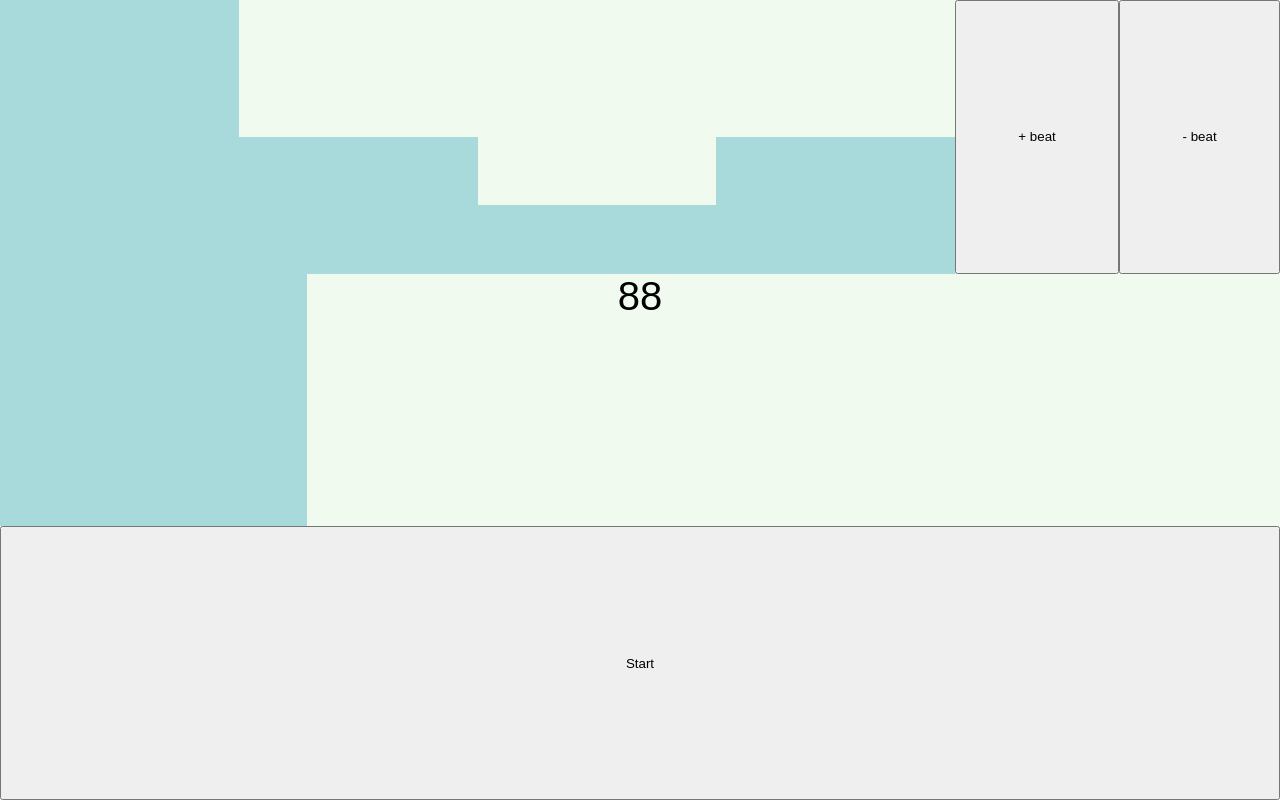
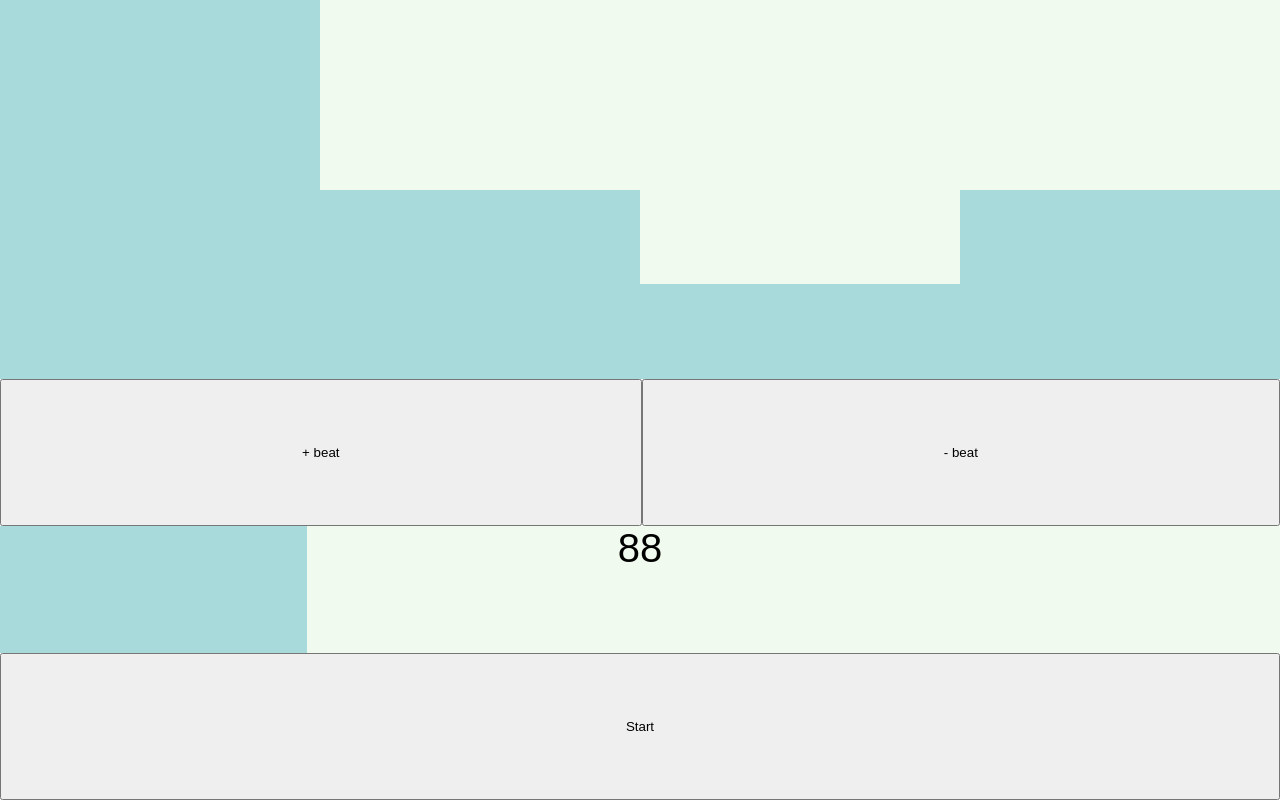
Before and after one commit to willthefirst/metronome, a React (Create React App) app: page / in a window 1280 px wide. Built offline with nearby package versions, Linux system fonts and the light colour scheme.

Commit message:
added Row component

```diff
--- a/public/index.html
+++ b/public/index.html
@@ -3,7 +3,7 @@
   <head>
     <meta charset="utf-8" />
     <link rel="icon" href="%PUBLIC_URL%/favicon.ico" />
-    <meta name="viewport" content="width=device-width, initial-scale=1" />
+    <meta name="viewport" content="width=device-width, initial-scale=1, user-scalable=no" />
     <meta name="theme-color" content="#000000" />
     <meta
       name="description"
--- a/src/Metronome/BPM.tsx
+++ b/src/Metronome/BPM.tsx
@@ -12,19 +12,8 @@ type BPMProps = {
 	handleChange: Function;
 };
 
-function keepInRange(num: number, min: number, max: number): number {
-	if (num < min) {
-		return min;
-	}
-	if (num > max) {
-		return max;
-	}
-	return num;
-}
-
 function BPM({ className, value, min, max, handleChange }: BPMProps) {
 	return (
-		<div className={layout.row}>
 		<div className={cx(layout.flexCenter, layout.left)}>
 			<span className={style.numDisplay}>{value}</span>
 			<InputRange
@@ -35,7 +24,6 @@ function BPM({ className, value, min, max, handleChange }: BPMProps) {
 				ariaLabelForHandle='bpm-slider'
 			/>
 		</div>
-		</div>
 	);
 }
 
--- /dev/null
+++ b/src/Metronome/BeatControls.tsx
@@ -0,0 +1,35 @@
+import React from "react";
+import layout from "../styles/layout.module.scss";
+import cx from "classnames";
+import { BeatState } from "./Beat";
+
+type BeatControlsProps = {
+	className?: string;
+	beats: BeatState[];
+	setBeats: Function;
+};
+
+function BeatControls({ className, beats, setBeats }: BeatControlsProps) {
+	const handleAddBeat = () => {
+		let newBeats = beats.slice();
+		newBeats.push({ volume: 50 });
+		setBeats(newBeats);
+	};
+
+	const handleRemoveBeat = () => {
+		setBeats(beats.slice(0, beats.length - 1));
+	};
+
+	return (
+		<div className={cx(layout.flexCenter, layout.right)}>
+			<button aria-label='add-beat' onClick={handleAddBeat}>
+				+ beat
+			</button>
+			<button aria-label='remove-beat' onClick={handleRemoveBeat}>
+				- beat
+			</button>
+		</div>
+	);
+}
+
+export default BeatControls;
--- a/src/Metronome/Conductor.tsx
+++ b/src/Metronome/Conductor.tsx
@@ -11,25 +11,13 @@ type ConductorProps = {
 };
 
 function Conductor({ className, beats, currentBeat, setBeats }: ConductorProps) {
-
 	const handleVolUpdate = (index: number, val: number) => {
 		let newBeats = [...beats];
 		newBeats[index].volume = val;
 		setBeats(newBeats);
 	};
 
-	const handleAddBeat = () => {
-		let newBeats = beats.slice();
-		newBeats.push({ volume: 50 });
-		setBeats(newBeats);
-	};
-
-	const handleRemoveBeat = () => {
-		setBeats(beats.slice(0, beats.length - 1));
-	};
-
 	return (
-		<div className={layout.row}>
 		<div className={cx(layout.flexCenter, layout.left)}>
 			{beats.map((beat: BeatState, key: number) => (
 				<Beat
@@ -40,15 +28,6 @@ function Conductor({ className, beats, currentBeat, setBeats }: ConductorProps)
 				/>
 			))}
 		</div>
-			<div className={cx(layout.flexCenter, layout.right)}>
-				<button aria-label='add-beat' onClick={handleAddBeat}>
-					+ beat
-				</button>
-				<button aria-label='remove-beat' onClick={handleRemoveBeat}>
-					- beat
-				</button>
-			</div>
-		</div>
 	);
 }
 
--- a/src/Metronome/PlayButton.tsx
+++ b/src/Metronome/PlayButton.tsx
@@ -1,5 +1,4 @@
 import React from "react";
-import layout from "../styles/layout.module.scss";
 
 type PlayButtonProps = {
 	isPlaying: boolean;
@@ -8,11 +7,9 @@ type PlayButtonProps = {
 
 function PlayButton({ isPlaying, handleToggle }: PlayButtonProps) {
 	return (
-		<div className={layout.row}>
-			<button style={{ width: "100%" }} onClick={() => handleToggle()} aria-label='start-stop'>
-				{isPlaying ? "Stop" : "Start"}
-			</button>
-		</div>
+		<button style={{ width: "100%" }} onClick={() => handleToggle()} aria-label='start-stop'>
+			{isPlaying ? "Stop" : "Start"}
+		</button>
 	);
 }
 
--- /dev/null
+++ b/src/Metronome/Row.tsx
@@ -0,0 +1,17 @@
+import React from "react";
+import layout from "../styles/layout.module.scss";
+
+type RowProps = {
+    height?: number;
+    children: any;
+};
+
+function Row({ height, children }: RowProps) {
+	return (
+		<div className={layout.row} style={{flexGrow: height || 1}}>
+            {children}
+		</div>
+	);
+}
+
+export default Row;
--- a/src/Metronome/index.tsx
+++ b/src/Metronome/index.tsx
@@ -3,8 +3,9 @@ import layout from "../styles/layout.module.scss";
 import BPM from "./BPM";
 import Conductor from "./Conductor";
 import PlayButton from "./PlayButton";
-import { AudioProvider } from "./AudioContext";
+import Row from "./Row";
 import { BeatState } from "./Beat";
+import BeatControls from "./BeatControls";
 
 function createContext(): AudioContext {
 	const AudioCtx = window.AudioContext;
@@ -67,7 +68,6 @@ async function setupSamples(audioContext: AudioContext): Promise<AudioBuffer[]>
 	return audioBuffers;
 }
 const loadSamples = async () => {
-
 	audioCtx = createContext();
 	audioBuffers = await setupSamples(audioCtx);
 };
@@ -75,7 +75,7 @@ const loadSamples = async () => {
 function nextBeat(prevBeat: number, beats: BeatState[]): number {
 	// Advance the beat number, wrap to zero
 	if (prevBeat >= beats.length - 1 || prevBeat === -1) {
-		return 0
+		return 0;
 	} else {
 		return prevBeat + 1;
 	}
@@ -151,16 +151,18 @@ function Metronome() {
 
 	return (
 		<div className={layout.container}>
-			<AudioProvider
-				value={{
-					audioCtx: undefined,
-					createAudioCtx: createContext
-				}}
-			>
+			<Row height={3}>
 				<Conductor beats={beats} currentBeat={currentBeat} setBeats={setBeats} />
+			</Row>
+			<Row height={1}>
+				<BeatControls beats={beats} setBeats={setBeats} />
+			</Row>
+			<Row height={1}>
 				<BPM value={bpm} min={40} max={240} handleChange={setBPM} />
+			</Row>
+			<Row height={1}>
 				<PlayButton isPlaying={isPlaying} handleToggle={handlePlayToggle} />
-			</AudioProvider>
+			</Row>
 		</div>
 	);
 }
--- a/src/styles/_variables.scss
+++ /dev/null
@@ -1,2 +0,0 @@
-$primary-light: #eee;
-$primary-dark: #aaa;
--- a/src/styles/input.scss
+++ b/src/styles/input.scss
@@ -1,5 +1,3 @@
-@import "variables";
-
 /* Modifications to rc-slider  */
 .rc-slider {
 	padding: 0;
@@ -18,3 +16,7 @@
 		width: 100%;
 	}
 }
+
+.rc-slider-mark {
+	display: none;
+}
--- a/src/styles/layout.module.scss
+++ b/src/styles/layout.module.scss
@@ -6,7 +6,6 @@
 
 .row {
 	display: flex;
-	flex-grow: 1;
 }
 
 .flexCenter {
```
Also changed, not shown: 1 other file (tests, documents, lock files or other folders). Lines whose indentation alone changed are shown as unchanged.
